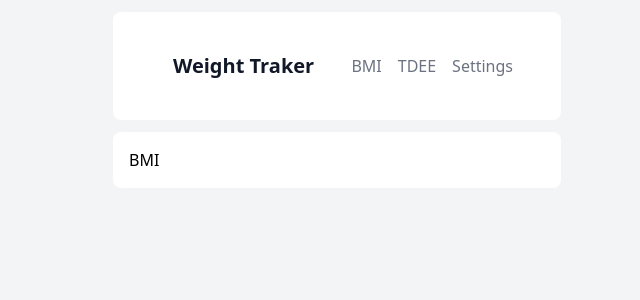
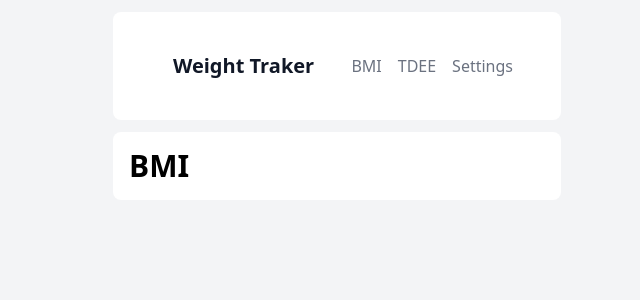
Before and after one commit to maurodf0/weight-traker, a Vue app: page /bmi in a window 1280 px wide. Shown: the top 300 px of the page, without its empty margins (303-943 px from the left). Built offline with nearby package versions, Linux system fonts and the light colour scheme; the HTML template or start-up script is replaced by a standard one.

Commit message:
change value

```diff
--- a/src/App.vue
+++ b/src/App.vue
@@ -21,4 +21,11 @@ import AppHeader from './components/AppHeader.vue'
     background-color: #1a202c;
   }
 
+  .dark main p {
+    color: #f3f4f6;
+  }
+
+  h1 {
+    @apply text-3xl font-bold dark:text-white
+  }
   </style>
--- a/src/components/AppHeader.vue
+++ b/src/components/AppHeader.vue
@@ -5,10 +5,10 @@
 
 <template>
 
-    <header class="max-w-md mx-auto my-3 bg-white p-4 rounded-lg bg-slate-300">
+    <header class="max-w-md mx-auto my-3 bg-white dark:bg-slate-800 p-4 rounded-lg bg-slate-300">
         <div class="max-w-7xl mx-auto py-6 px-4 sm:px-6 lg:px-8">
             <div class="flex justify-between items-center">
-                   <RouterLink to="/"><span class="ml-3 text-xl font-bold text-gray-900">Weight Traker</span> </RouterLink>
+                   <RouterLink to="/"><span class="ml-3 text-xl font-bold text-gray-900 dark:text-white">Weight Traker</span> </RouterLink>
 
                 <div class="flex items-center gap-x-4">
                     <RouterLink to="/bmi" class="text-gray-500 hover:text-gray-700 transition-colors duration-200">BMI</RouterLink>
```
